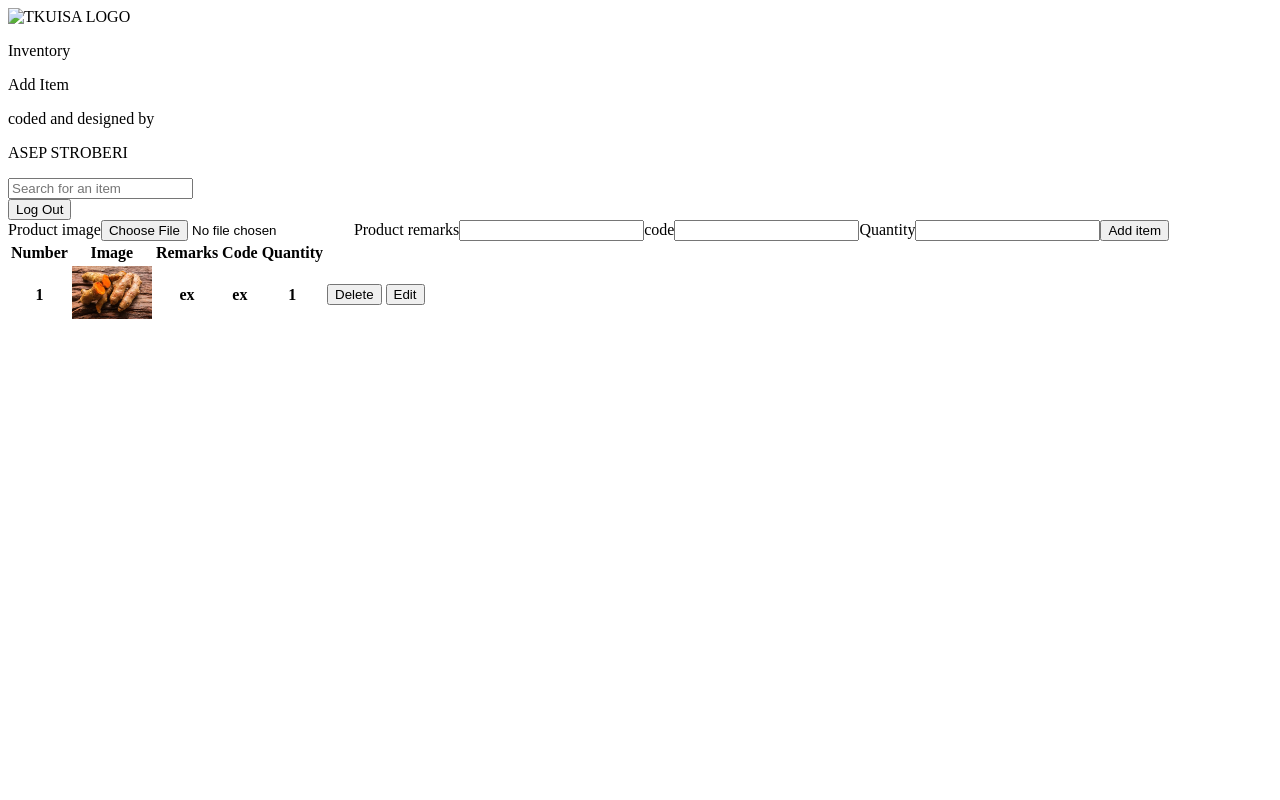
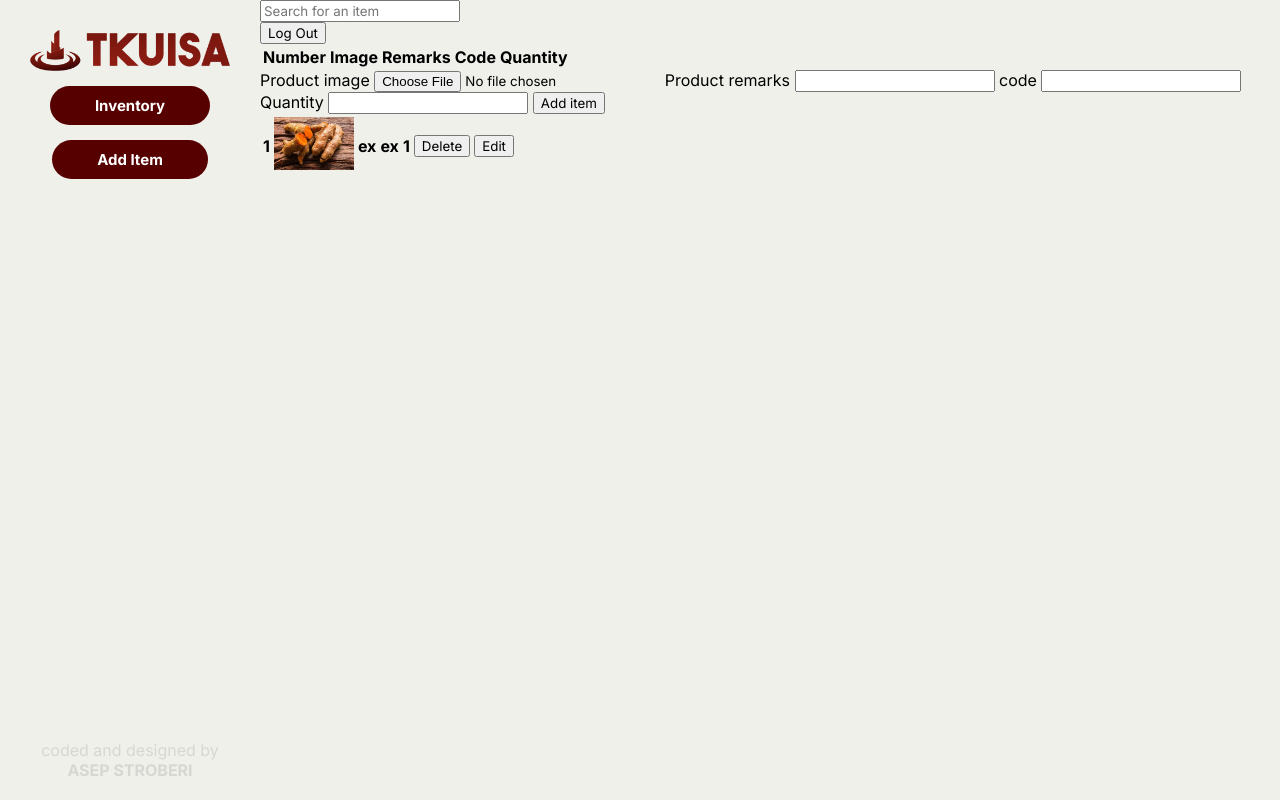
Before and after one commit to JustinWangsa/Inventory-Management-System-Website, a PHP site: page / in a window 1280 px wide. Run offline with PHP 8.4, Linux system fonts and the light colour scheme; data comes from the database, SQL or seed files in the repository; lists and menus that the app fills with data are empty.

Commit message:
Decorated some of main page

```diff
--- a/src/index.php
+++ b/src/index.php
@@ -4,30 +4,38 @@
     <head>
         <meta charset="UTF-8">
         <meta name="viewport" content="width=device-width, initial-scale=1.0">
-        <title>Inventory</title>
+        <title>TKUISA's Inventory</title>
+        <link href="style.css" rel="stylesheet">
     </head>
 
     <body>
+        <div class="container">
+
             <div class="side_bar">
+
                 <div class="side_top">
-                <img src="" alt="TKUISA LOGO">
-                <p>Inventory</p>
-                <p>Add Item</p>
+                    <img src="image/main_logo.png" alt="TKUISA LOGO">
+                    <p class="med_button">Inventory</p>
+                    <button class="med_button">Add Item</button>
                 </div>
+
                 <div class="side_bottom">
-                <p>coded and designed by</p>
-                <p>ASEP STROBERI</p>
+                    <p id="side_bottom_upper">coded and designed by</p>
+                    <p id="Bold">ASEP STROBERI</p>
                 </div>
+
             </div>
+
             <div class="main">
+
                 <div class="top_segment">
                     <div class="search_bar">
                     <input type="search" placeholder="Search for an item"/>
                     </div>
                     <button class="log_out">Log Out</button>
                 </div>
+
                 <table>
-
                     <tr class="">
                         <th scope="col">Number</th>
                         <th scope="col">Image</th>
@@ -35,8 +43,8 @@
                         <th scope="col">Code</th>
                         <th scope="col">Quantity</th>
                     </tr>
-
-                <body>
+                </table>
+                <div class="popup">
                     <form method="POST" class="" enctype="multipart/form-data" action="add.php">
 
 
@@ -55,26 +63,22 @@
                         <button type="submit" class="" name="add">Add item</button>
 
                     </form>
-                </body>
-
-                <body>
-
+                </div>
                 <?php
                     include('connect.php');
                 ?>
 
-
                 <!-- row table function -->
                 <?php
-
                     $sql = "SELECT * FROM items";
                     $result = $conn->query($sql);
                     $count = 0;
                     if ($result->num_rows > 0) {
-                        while ($row = $result->fetch_assoc())
-                        {
+                        while ($row = $result->fetch_assoc()){
                             $count = $count + 1;
                 ?>
+
+                <table>
                     <tr>
                         <th>
                             <?php echo $count ?>
@@ -103,60 +107,13 @@
                                 Edit
                             </button>
                         </th>
-
+                    </tr>
                     <?php
                         }
                     }
                     ?>
-
-
-                </body>
-
-
-
                 </table>
+            </div>
         </div>
     </body>
 </html>
-<!--
-        <div class="inventory_table">
-
-            <table>
-
-                <tr class="">
-                    <th scope="col">Number</th>
-                    <th scope="col">Image</th>
-                    <th scope="col">Remarks</th>
-                    <th scope="col">Code</th>
-                    <th scope="col">Quantity</th>
-                </tr>
-
-                <body>
-                    <form method="POST" class="" enctype="multipart/form-data" action="add.php">
-
-
-                            <label for="name">Product image</label>
-                            <input type="file" name="product_image" required>
-
-                            <label for="name">Product remarks</label>
-                            <input type="text" name="product_remarks" required>
-
-                            <label for="name">code</label>
-                            <input type="text" name="product_code" required>
-
-                            <label for="name">Quantity</label>
-                            <input type="number" name="product_quantity" id="quant" min="1" max="" required>
-
-                        <button type="submit" class="" name="add">Add item</button>
-
-                    </form>
-                </body>
-
-                <body>
-
-
-                        include('connect.php');
-                    ?>
-
-
-                    <-- row table function -->
--- a/src/style.css
+++ b/src/style.css
@@ -0,0 +1,67 @@
+@import url('https://fonts.googleapis.com/css2?family=Inter:ital,opsz,wght@0,14..32,100..900;1,14..32,100..900&display=swap');
+
+* {
+    font-family: "Inter";
+}
+
+body {
+    margin: 0;
+    background-color: #f0f0eb;
+    display: flex;
+    height: 100vh;
+}
+
+.container {
+    display: flex;
+    flex-direction: row;
+}
+
+.side_bar {
+    display: flex;
+    flex-direction: column;
+    justify-content: space-between;
+    align-items: center;
+    padding: 30px 30px 20px 30px;
+}
+
+.side_top {
+    display: flex;
+    flex-direction: column;
+    justify-content: start;
+    align-items: center;
+}
+
+.side_top img {
+    width: 200px;
+}
+
+.med_button {
+    padding: 10px 45px;
+    color: #ffffff;
+    background: #570000;
+    border: 0;
+    outline: none;
+    cursor: pointer;
+    font-size: 15px;
+    font-weight: 700;
+    border-radius: 30px;
+}
+
+.side_bottom {
+    display: flex;
+    flex-direction: column;
+    align-items: center;
+}
+
+.side_bottom p{
+    opacity: 10%;
+    margin: 0;
+}
+
+/* #side_bottom_upper {
+    margin: 0 0 5px 0;
+} */
+
+#Bold {
+    font-weight: bold;
+}
```
Also changed, not shown: src/image/main_logo.png (added). Lines whose indentation alone changed are shown as unchanged.
